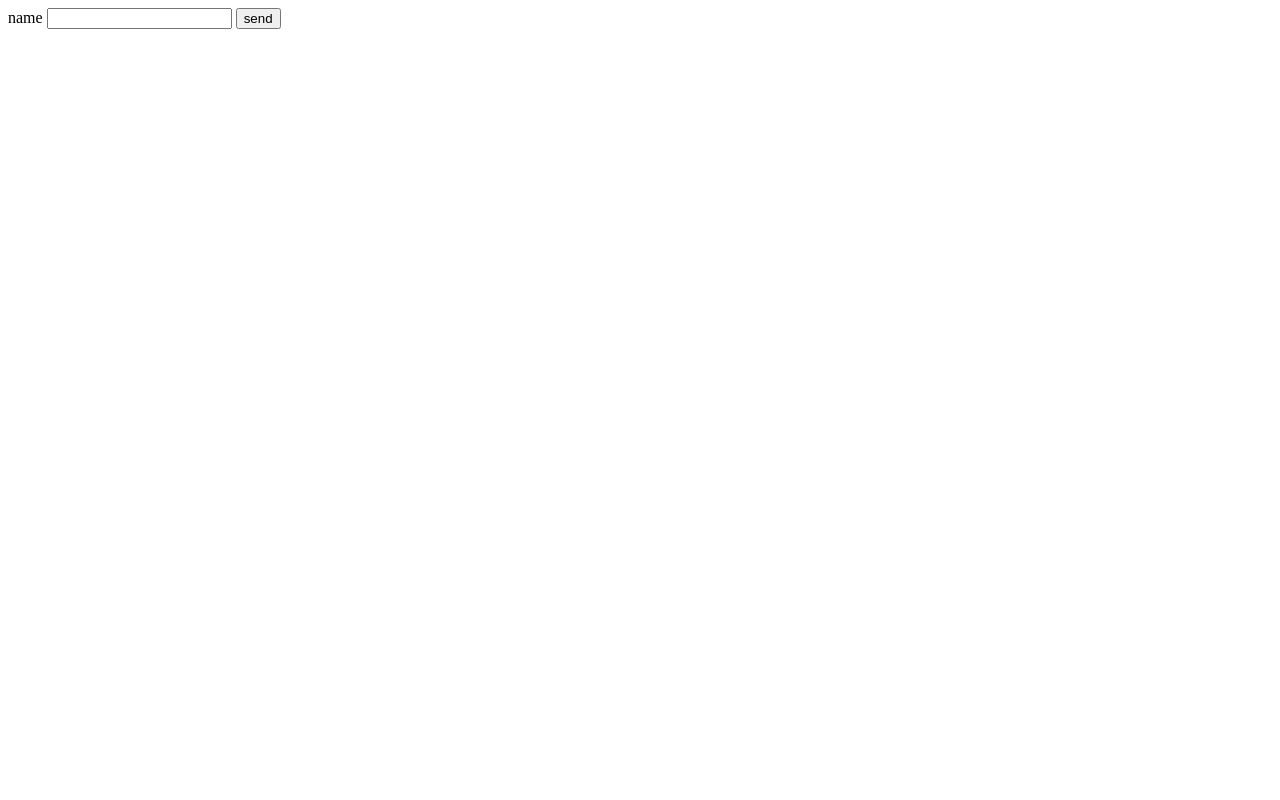
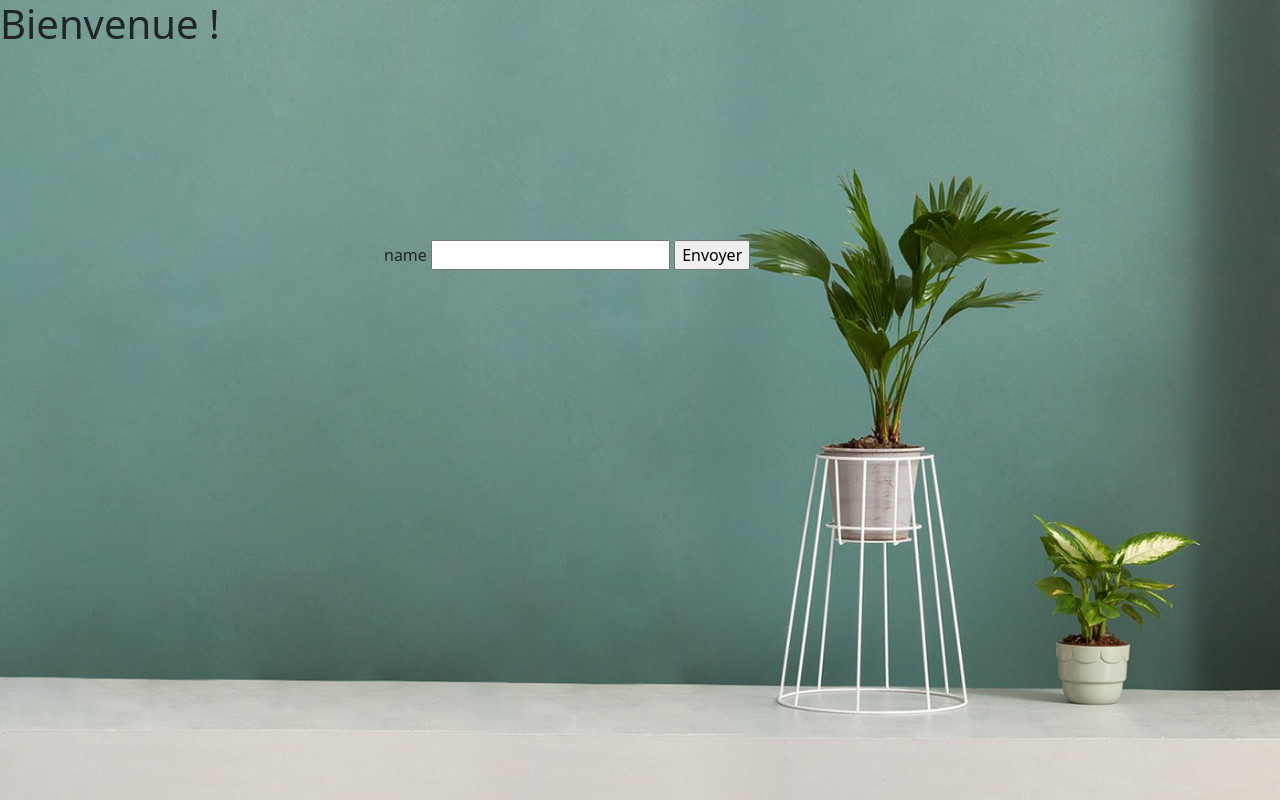
Before and after one commit to gkiori/nodeapp, a website: page html/index.html in a window 1280 px wide. Drawn offline with nearby package versions, Linux system fonts and the light colour scheme.

Commit message:
mise a jour

```diff
--- a/api.js
+++ b/api.js
@@ -22,9 +22,6 @@ apiRouter.route('/api-node/connectedName')
 .get( function(req , res , next ) {
     res.send(nameTemp);
 });
-
-
-
 */
 
 export default { apiRouter };
--- /dev/null
+++ b/html/css/style.css
@@ -0,0 +1,10 @@
+body {
+    background-image: url('../images/beauBG.jpg');
+    background-size:cover;
+}
+
+.centered {
+    position: fixed; /* or absolute */
+    top: 30%;
+    left: 30%;
+}
--- a/html/index.html
+++ b/html/index.html
@@ -1,4 +1,14 @@
-<!--<!doctype html>
+
+<!--<html>
+    <body>
+        <form method="post" action="/post.html">
+            name <input type="text" name="p1">
+            <input type="submit" value="send">
+        </form>
+    </body>
+</html>-->
+
+<!doctype html>
 
 <html lang="fr">
 
@@ -10,30 +20,35 @@
     <meta name="author" content="RomyGuytriBrunoAntoine">
 
     <link href="https://cdn.jsdelivr.net/npm/bootstrap@5.2.0/dist/css/bootstrap.min.css" rel="stylesheet" integrity="sha384-gH2yIJqKdNHPEq0n4Mqa/HGKIhSkIHeL5AyhkYV8i59U5AR6csBvApHHNl/vI1Bx" crossorigin="anonymous">
-    <script src="js/ajax_node.js"></script>
-    <script src="js/my_ajax_util.js"></script>
+
+    <!--<link href="css/style.css" rel="stylesheet">-->
+
+    <style>
+        body {
+            background-image: url('images/beauBG.jpg');
+            background-size:cover;
+        }
+
+        .centered {
+            position: fixed; /* or absolute */
+            top: 30%;
+            left: 30%;
+        }
+    </style>
 </head>
 
 <body>
 
-    <h1>Le formulaire </h1>
-    <label for="nameInput">Veuillez indiquer votre nom</label>
-    <input id="nameInput" type="text" name="personName">
-    <button type="button" onclick="formulaire()"> Envoyer </button>
-    <div id="textSortie">
+<div>
+    <h1> Bienvenue ! </h1>
+</div>
 
-    </div>
-    <script src="https://cdn.jsdelivr.net/npm/bootstrap@5.2.0/dist/js/bootstrap.bundle.min.js" integrity="sha384-A3rJD856KowSb7dwlZdYEkO39Gagi7vIsF0jrRAoQmDKKtQBHUuLZ9AsSv4jD4Xa" crossorigin="anonymous"></script>
+<form method="post" action="/post.html" class="centered">
+    name <input type="text" name="p1">
+    <input type="submit" value="Envoyer">
+</form>
+
+<script src="https://cdn.jsdelivr.net/npm/bootstrap@5.2.0/dist/js/bootstrap.bundle.min.js" integrity="sha384-A3rJD856KowSb7dwlZdYEkO39Gagi7vIsF0jrRAoQmDKKtQBHUuLZ9AsSv4jD4Xa" crossorigin="anonymous"></script>
 </body>
 
-</html>-->
-
-
-<html>
-    <body>
-        <form method="post" action="/post.html">
-            name <input type="text" name="p1">
-            <input type="submit" value="send">
-        </form>
-    </body>
 </html>
--- a/server.js
+++ b/server.js
@@ -12,7 +12,7 @@ app.use(jsonParser);
 app.use('/html', express.static(__dirname + "/html"));
 
 app.get('/', function (req, res) {
-    res.redirect('/html/index.html');
+    res.redirect('/html/formulaire.html');
 });
 
 app.use(api.apiRouter);
```
Also changed, not shown: html/formulaire.html (+7 -3 lines), html/images/beauBG.jpg (added), 2 other files.
